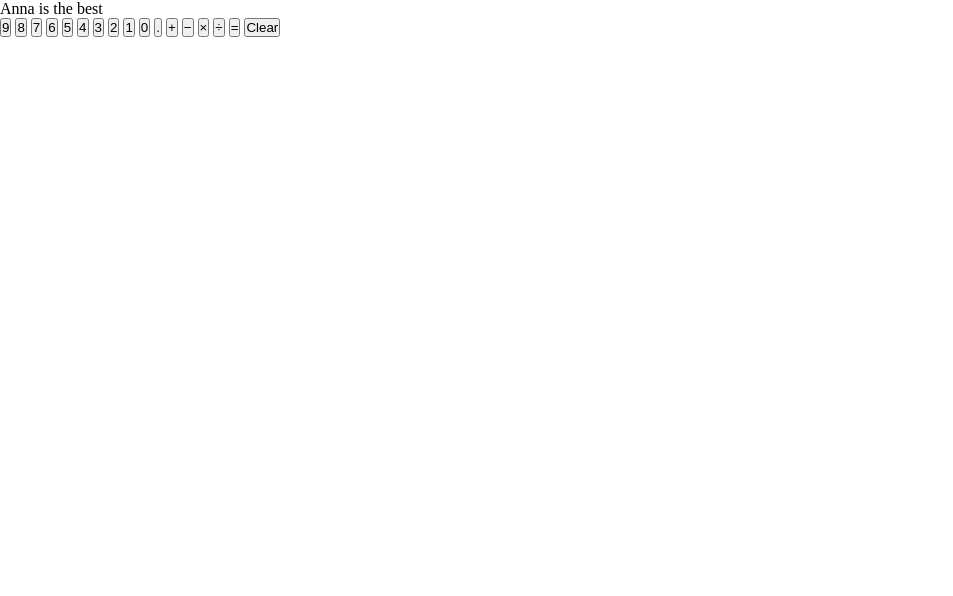
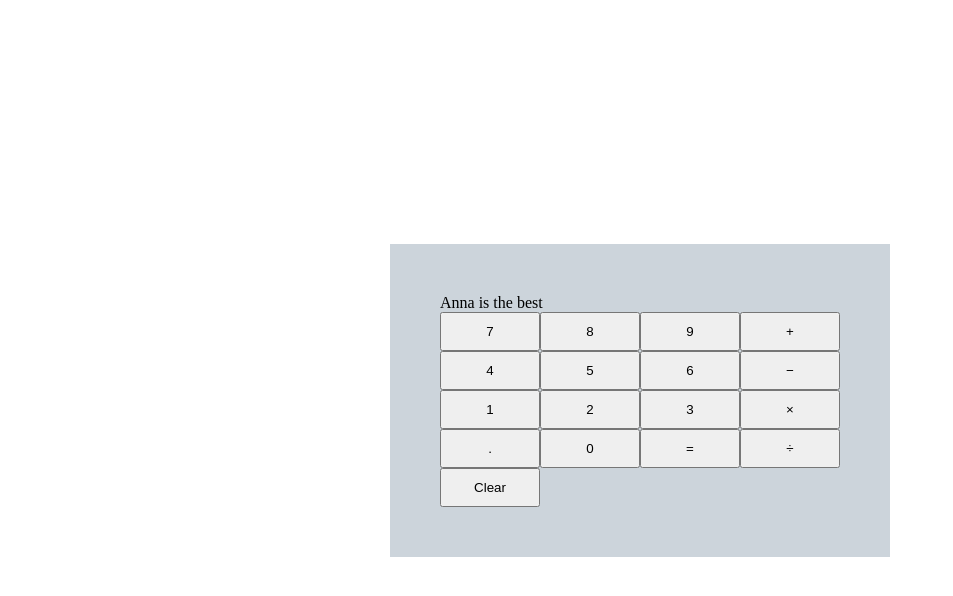
Before and after one commit to nyamashiro/calculator, a plain HTML site: page index.html in a window 1280 px wide. Shown: the whole page, without its empty margins (0-953 px from the left). Drawn offline with Linux system fonts and the light colour scheme.

Commit message:
format calculator layout

```diff
--- a/style.css
+++ b/style.css
@@ -3,3 +3,40 @@
   padding: 0;
   box-sizing: border-box;
 }
+
+body {
+  min-height: 100vh;
+  display: flex;
+  justify-content: center;
+  align-items: center;
+}
+
+button {
+  padding: 10px;
+}
+
+.calculator-container {
+  background-color: rgb(204, 212, 219);
+  width: 500px;
+  padding: 50px;
+
+}
+
+.buttons-container {
+  display: grid;
+  grid-template-columns: repeat(4, 1fr);
+  grid-template-rows: repeat(4, 1fr);
+}
+
+.one {grid-area: 3 / 1 / 4 / 2;}
+.two {grid-area: 3 / 2 / 4 / 2;}
+.three {grid-area: 3 / 3 / 4 / 4;}
+.four {grid-area: 2 / 1 / 3 / 2;}
+.five {grid-area: 2 / 2 / 3 / 3;}
+.six {grid-area: 2 / 3 / 3 / 4;}
+.seven {grid-area: 1 / 1 / 2 / 2;}
+.ght {grid-area: 1 / 2 / 2 / 3;}
+.nine {grid-area: 1 / 3 / 2 / 4;}
+.decimal {grid-area: 4 / 1 / 5 / 2;}
+.zero {grid-area: 4 / 2 / 5 / 3;}
+.equals {grid-area: 4 / 3 / 5 / 4;}
```
